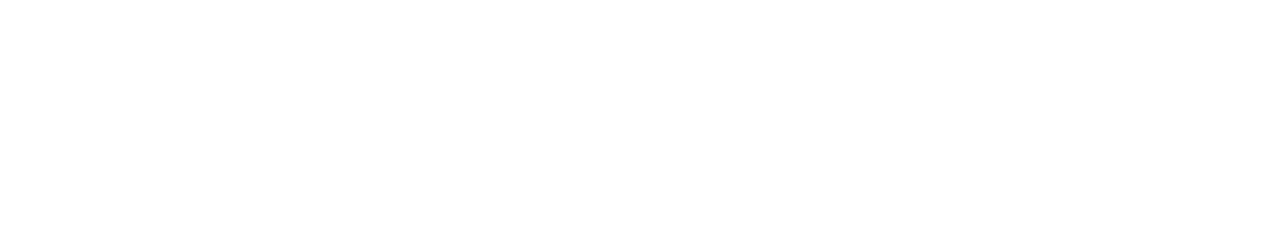
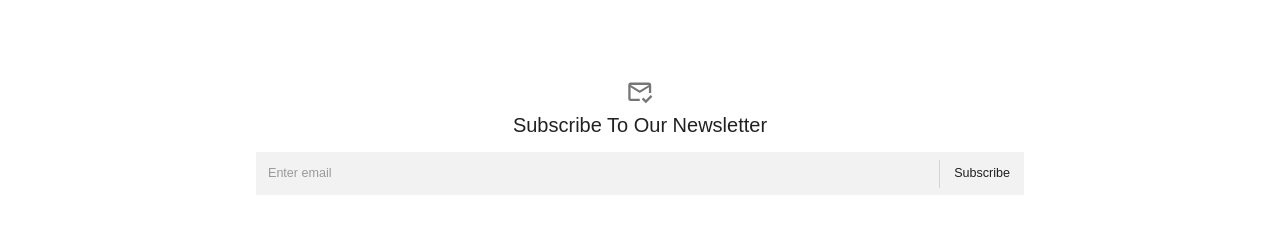
Before and after one commit to rthomson412/spanishmangoes, a React (Create React App) app in the folder client/: page / in a window 1280 px wide. Shown: the part 911-1144 px from the top of the page. Before the commit the page ends 981 px from the top, so only its background shows below. Built offline with nearby package versions, Linux system fonts and the light colour scheme; no server answers; a web font is replaced by a local one.

Commit message:
subscribe

```diff
--- a/client/src/scenes/home/Home.jsx
+++ b/client/src/scenes/home/Home.jsx
@@ -1,12 +1,14 @@
 
 import MainCarousel from "./MainCarousel";
 import ShoppingList from "./ShoppingList";
+import Subscribe from "./Subscribe";
 
 function Home() {
   return (
     <div className="home">
       <MainCarousel />
       <ShoppingList />
+      <Subscribe />
     </div>
   );
 }
--- /dev/null
+++ b/client/src/scenes/home/Subscribe.jsx
@@ -0,0 +1,40 @@
+import { Box, InputBase, Divider, Typography, IconButton } from "@mui/material";
+import MarkEmailReadOutlinedIcon from "@mui/icons-material/MarkEmailReadOutlined";
+import { useState } from "react";
+
+const Subscribe = () => {
+  const [email, setEmail] = useState("");
+
+  return (
+    <Box width="80%" margin="80px auto" textAlign="center">
+      <IconButton>
+        <MarkEmailReadOutlinedIcon fontSize="large" />
+      </IconButton>
+      <Typography variant="h3">Subscribe To Our Newsletter</Typography>
+      {/* <Typography>
+        and receive $20 coupon for your first order when you checkout
+      </Typography> */}
+      <Box
+        p="2px 4px"
+        m="15px auto"
+        display="flex"
+        alignItems="center"
+        width="75%"
+        backgroundColor="#F2F2F2"
+      >
+        <InputBase
+          sx={{ ml: 1, flex: 1 }}
+          placeholder="Enter email"
+          onChange={(e) => setEmail(e.target.value)}
+          value={email}
+        />
+        <Divider sx={{ height: 28, m: 0.5 }} orientation="vertical" />
+        <Typography sx={{ p: "10px", ":hover": { cursor: "pointer" } }}>
+          Subscribe
+        </Typography>
+      </Box>
+    </Box>
+  );
+};
+
+export default Subscribe;
```
